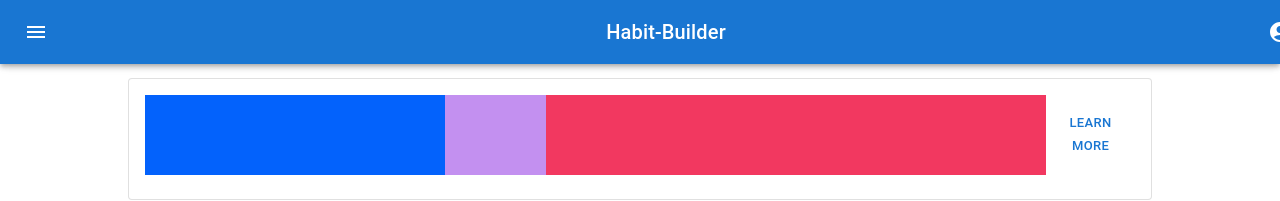
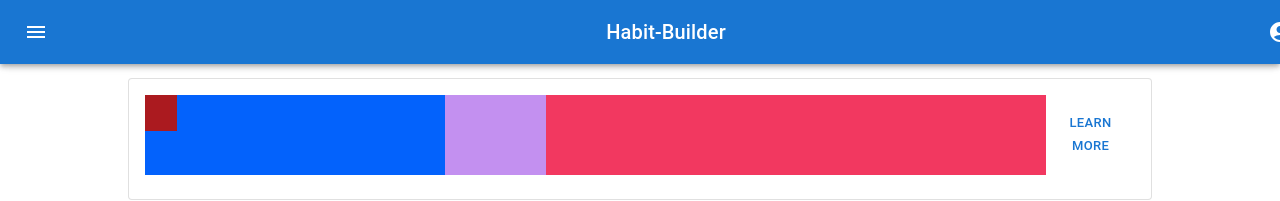
Before and after one commit to samik-p/Habit-Builder, a React (Vite) app in the folder habit-builder/: page / in a window 1280 px wide. Shown: the top 201 px of the page. Built offline with nearby package versions, Linux system fonts and the light colour scheme.

Commit message:
adding a div in the first box

```diff
--- a/habit-builder/src/components/Card.css
+++ b/habit-builder/src/components/Card.css
@@ -1,3 +1,7 @@
 .box {
     display: flex;
 }
+
+.box1 {
+    display: flex;
+}
--- a/habit-builder/src/components/Card.jsx
+++ b/habit-builder/src/components/Card.jsx
@@ -21,6 +21,18 @@ const card = (
 
           }}
         >
+          <div className='box1'>
+            <Box
+              sx={{
+                bgcolor: '#ab1a1f',
+                height: "4.5vh",
+                width: "2.5vw"
+
+              }}
+            >
+            </Box>
+          </div>
+
 
         </Box>
         <Box
@@ -38,6 +50,7 @@ const card = (
             width: "50vw"
 
           }}
+
         >
 
         </Box>
```
